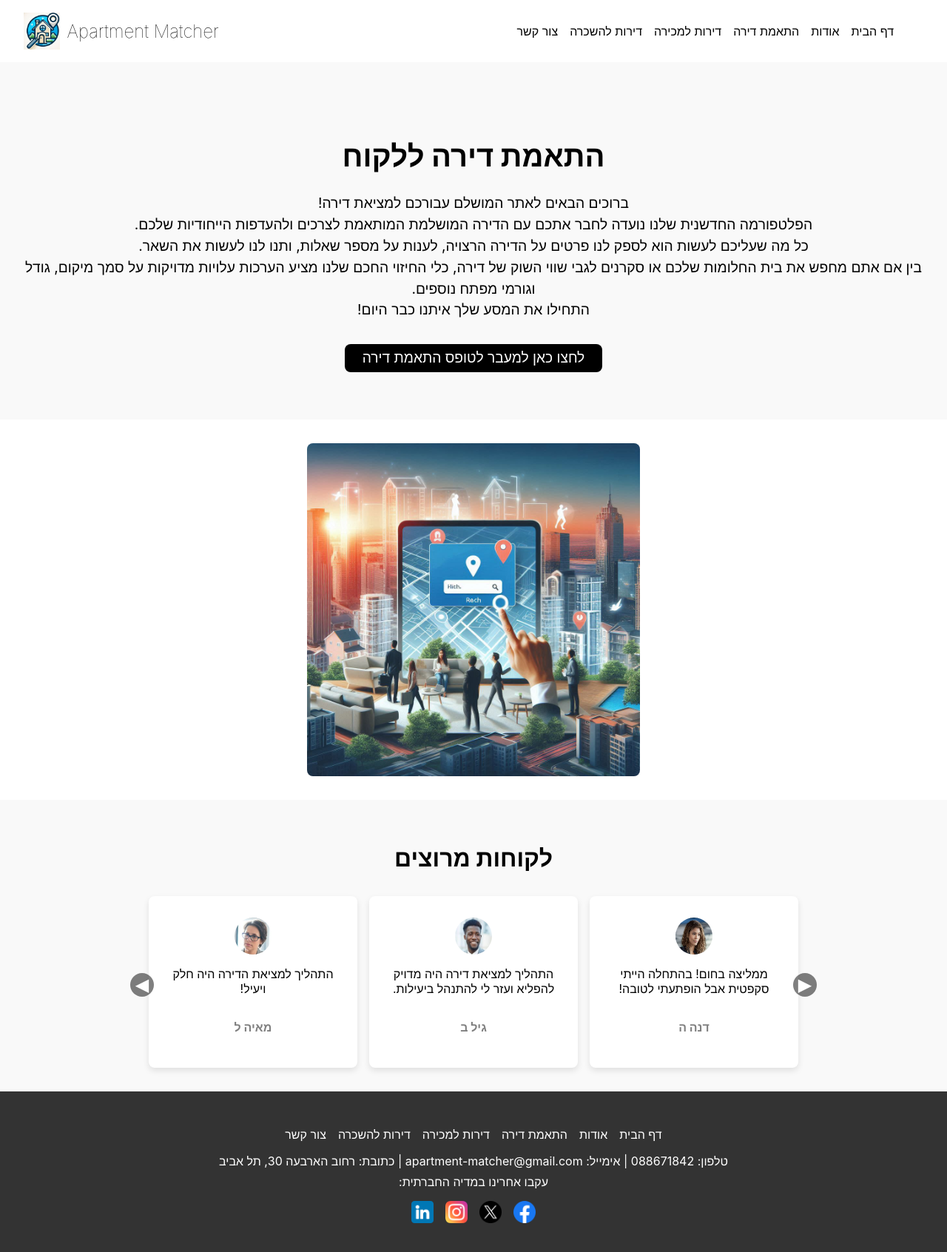
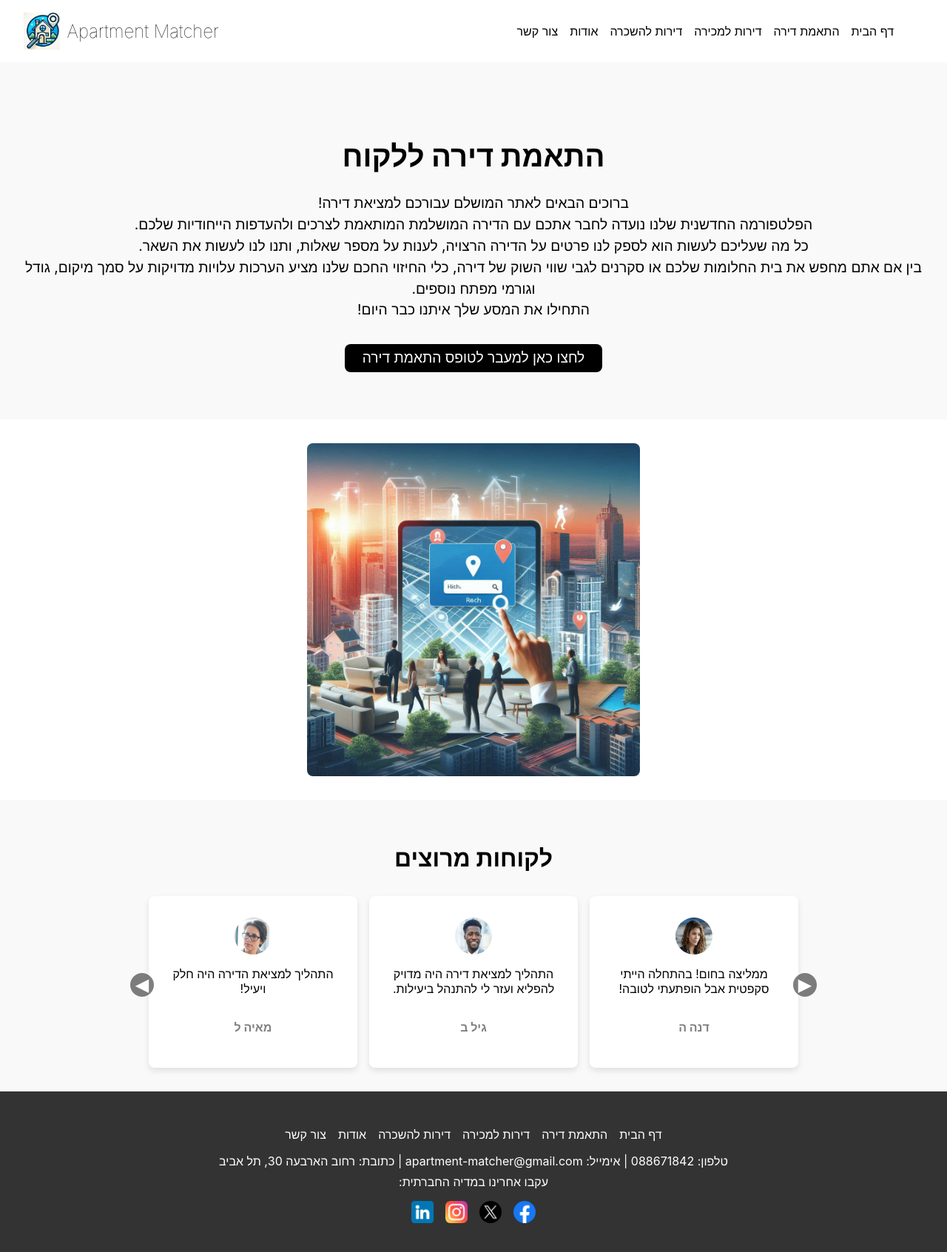
Before and after one commit to pazgu/Apartment_matcher, a React (Create React App) app in the folder frontend/: page / in a window 1280 px wide. Shown: the top 1692 px of the page at 74% size. Built offline with nearby package versions, Linux system fonts and the light colour scheme.

Commit message:
Moved אודות in the menus

```diff
--- a/frontend/src/components/Footer/Footer.jsx
+++ b/frontend/src/components/Footer/Footer.jsx
@@ -1,29 +1,52 @@
-import React from 'react';
-import './Footer.css';
-import facebook from '../../assets/facebook.png';
-import instagram from '../../assets/instagram.png';
-import twitter from '../../assets/twitter.png';
-import linkedin from '../../assets/linkedin.png';
+import React from "react";
+import "./Footer.css";
+import facebook from "../../assets/facebook.png";
+import instagram from "../../assets/instagram.png";
+import twitter from "../../assets/twitter.png";
+import linkedin from "../../assets/linkedin.png";
 
 const Footer = () => {
   return (
     <footer className="footer">
       <div className="footer-content">
         <ul className="footer-links">
-          <li><a href="/">דף הבית</a></li>
-          <li><a href="/about">אודות</a></li>
-          <li><a href="/matching">התאמת דירה</a></li>
-          <li><a href="/for_sale_apartements">דירות למכירה</a></li>
-          <li><a href="/for_rent_apartements">דירות להשכרה</a></li>
-          <li><a href="/contact">צור קשר</a></li>
+          <li>
+            <a href="/">דף הבית</a>
+          </li>
+          <li>
+            <a href="/matching">התאמת דירה</a>
+          </li>
+          <li>
+            <a href="/for_sale_apartements">דירות למכירה</a>
+          </li>
+          <li>
+            <a href="/for_rent_apartements">דירות להשכרה</a>
+          </li>
+          <li>
+            <a href="/about">אודות</a>
+          </li>
+          <li>
+            <a href="/contact">צור קשר</a>
+          </li>
         </ul>
-        <p>טלפון: 088671842 | אימייל: apartment-matcher@gmail.com | כתובת: רחוב הארבעה 30, תל אביב</p>
+        <p>
+          טלפון: 088671842 | אימייל: apartment-matcher@gmail.com | כתובת: רחוב
+          הארבעה 30, תל אביב
+        </p>
         <p>עקבו אחרינו במדיה החברתית:</p>
         <div className="social-icons">
-          <a href="https://www.facebook.com"><img src={facebook} alt="Facebook" /></a>
-          <a href="https://www.twitter.com"><img src={twitter} alt="Twitter" /></a>
-          <a href="https://www.instagram.com"><img src={instagram} alt="Instagram" /></a>
-          <a href="https://www.linkedin.com"><img src={linkedin} alt="Linkedin"/></a>
+          <a href="https://www.facebook.com">
+            <img src={facebook} alt="Facebook" />
+          </a>
+          <a href="https://www.twitter.com">
+            <img src={twitter} alt="Twitter" />
+          </a>
+          <a href="https://www.instagram.com">
+            <img src={instagram} alt="Instagram" />
+          </a>
+          <a href="https://www.linkedin.com">
+            <img src={linkedin} alt="Linkedin" />
+          </a>
         </div>
       </div>
     </footer>
--- a/frontend/src/components/Header/Header.jsx
+++ b/frontend/src/components/Header/Header.jsx
@@ -11,9 +11,6 @@ const Header = () => {
             <a href="/">דף הבית</a>
           </li>
           <li>
-            <a href="/about">אודות</a>
-          </li>
-          <li>
             <a href="/matching">התאמת דירה</a>
           </li>
           <li>
@@ -21,6 +18,9 @@ const Header = () => {
           </li>
           <li>
             <a href="/for_rent_apartements">דירות להשכרה</a>
+          </li>
+          <li>
+            <a href="/about">אודות</a>
           </li>
           <li>
             <a href="/contact">צור קשר</a>
```
